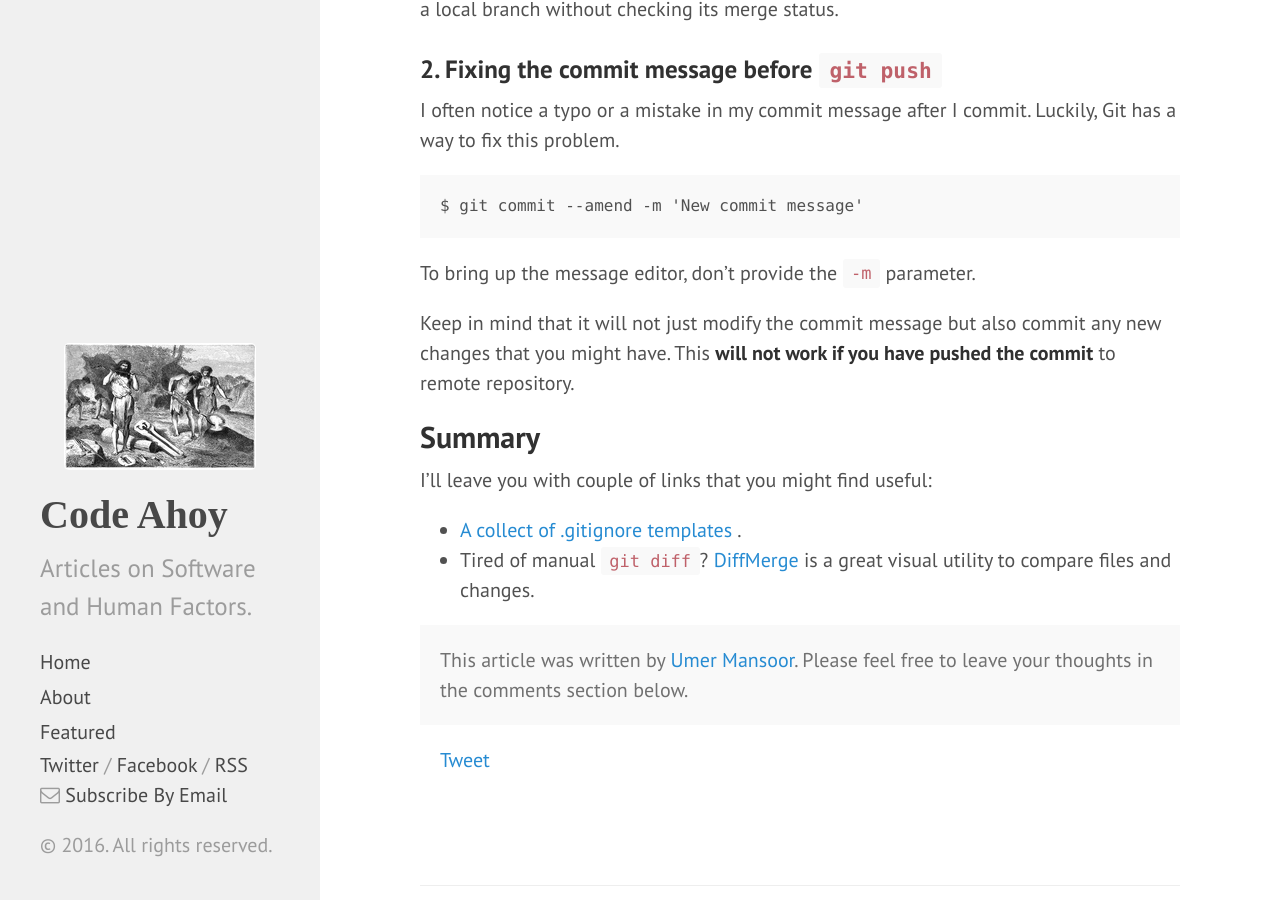
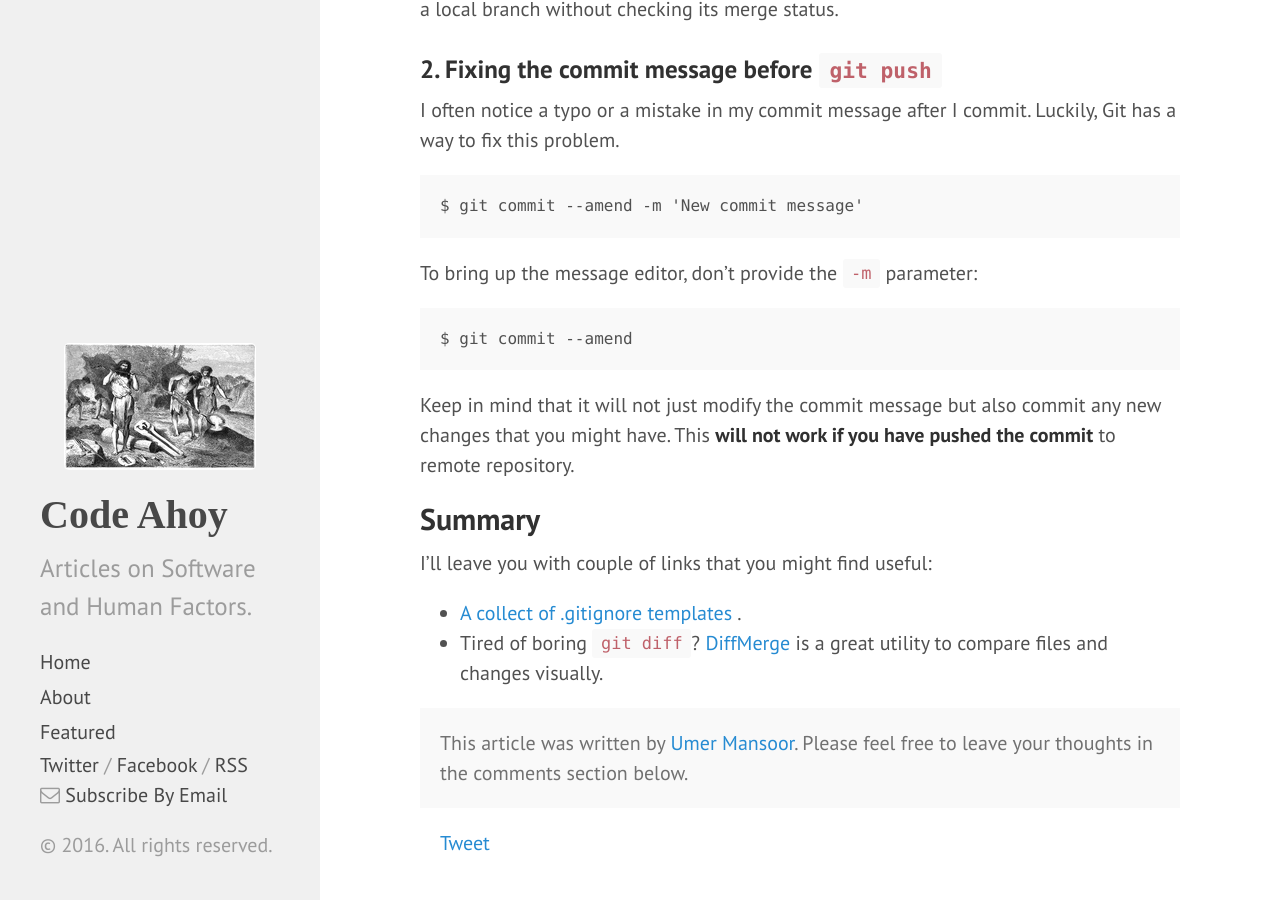
Before and after one commit to talk2viren/umermansoor.github.io, a Jekyll site: the page built from _posts/2016-04-18-10-git-pull-vs-git-fetch-(and-stashing).md, in a window 1280 px wide and 900 px high, scrolled down 2336 px. Built offline with Jekyll 4.4.1, drawn with Linux system fonts in a browser that asks for light colours; nearby versions of some CDN libraries; a script that is not in the unit is left out; comment, search, counter and statistics services are not loaded; some of the changed text lies outside the part shown.

Commit message:
filename and other typos

```diff
--- a/_posts/2016-04-18-10-git-pull-vs-gi-fetch-(-and-stashing).md
+++ b/_posts/2016-04-18-10-git-pull-vs-git-fetch-(and-stashing).md
@@ -75,7 +75,10 @@ I often notice a typo or a mistake in my commit message after I commit. Luckily,
 $ git commit --amend -m 'New commit message'
 </pre>
 
-To bring up the message editor, don't provide the `-m` parameter.
+To bring up the message editor, don't provide the `-m` parameter:
+<pre class="prettyprint lang-sh">
+$ git commit --amend
+</pre>
 
 Keep in mind that it will not just modify the commit message but also commit any new changes that you might have. This **will not work if you have pushed the commit** to remote repository.
 
@@ -84,4 +87,4 @@ Keep in mind that it will not just modify the commit message but also commit any
 I'll leave you with couple of links that you might find useful:
 
 - [A collect of .gitignore templates ](https://github.com/github/gitignore).
-- Tired of manual `git diff`? [DiffMerge](https://sourcegear.com/diffmerge/) is a great visual utility to compare files and changes.
+- Tired of boring `git diff`? [DiffMerge](https://sourcegear.com/diffmerge/) is a great utility to compare files and changes visually.
```
Also changed, not shown: other parts of _posts/2016-04-18-10-git-pull-vs-git-fetch-(and-stashing).md (+2 -2 lines).
